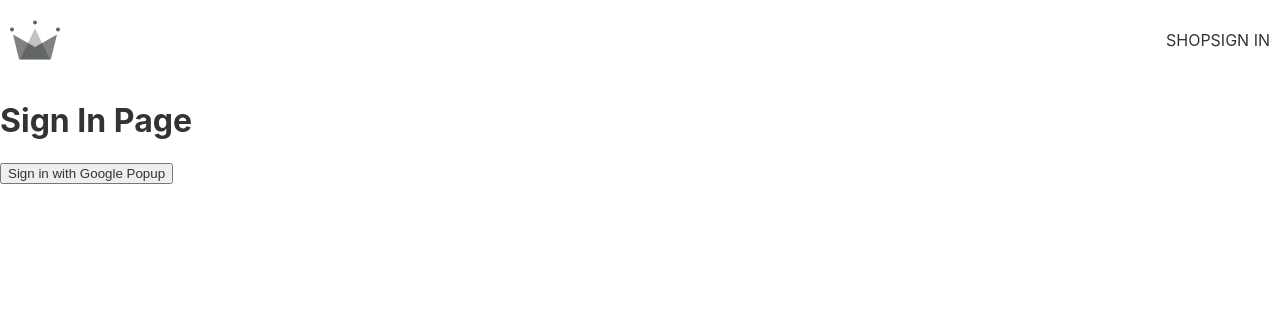
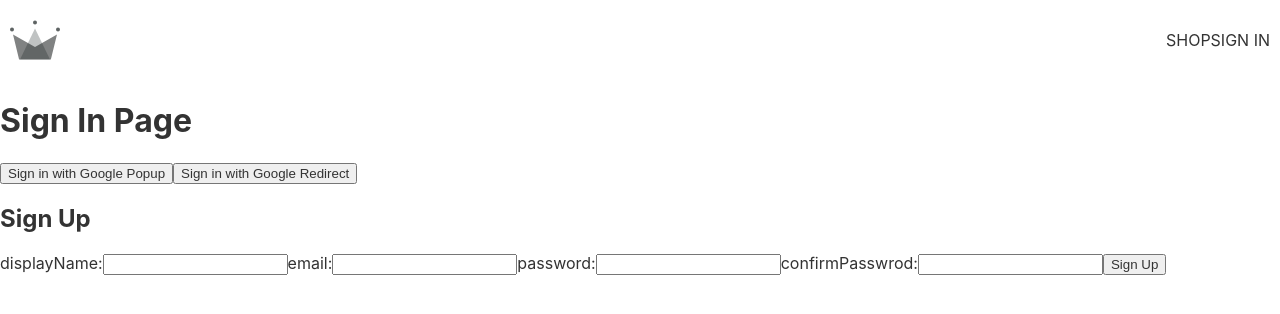
Before and after one commit to TAO233-JPG/project-clothing, a React (Create React App) app: page /sign-in in a window 1280 px wide. Shown: the top 314 px of the page. Built offline with nearby package versions, Linux system fonts and the light colour scheme; the HTML template or start-up script is replaced by a standard one.

Commit message:
feat: add signup component 和signINWithGoogleRedirect function

```diff
--- /dev/null
+++ b/src/components/signUp/SignUpForm.component.jsx
@@ -0,0 +1,97 @@
+import {
+  createAuthUserWithEmailAndPassword,
+  createUserDocumentFromAuth,
+} from "../../utils/filebase.util";
+
+import { useState } from "react";
+
+const defaultFormFields = {
+  displayName: "",
+  email: "",
+  password: "",
+  confirmPasswrod: "",
+};
+
+const SignUp = () => {
+  const [formFields, setFormFields] = useState(defaultFormFields);
+  const { displayName, email, password, confirmPasswrod } = formFields;
+
+  const handleChange = (event) => {
+    const { name, value } = event.target;
+    setFormFields({ ...formFields, [name]: value });
+  };
+
+  const handleSubmit = async (event) => {
+    event.preventDefault();
+
+    if (password !== confirmPasswrod) {
+      alert("password do not match");
+      return;
+    }
+
+    try {
+      const { user } = await createAuthUserWithEmailAndPassword(
+        email,
+        password
+      );
+
+      await createUserDocumentFromAuth(user, { displayName });
+
+      setFormFields(defaultFormFields);
+    } catch (error) {
+      if (error.code === "auth/email-already-in-use") {
+        alert("email had been used");
+      }else {
+        console.log("createAuthUserWithEmailAndPassword", error);
+      }
+    }
+  };
+
+  return (
+    <div>
+      <h2>Sign Up</h2>
+      <form onSubmit={handleSubmit}>
+        <label>
+          displayName:
+          <input
+            type="text"
+            name="displayName"
+            id="displayName"
+            onChange={handleChange}
+            value={displayName}
+          />
+        </label>
+        <label>
+          email:
+          <input
+            type="email"
+            name="email"
+            onChange={handleChange}
+            value={email}
+          />
+        </label>
+        <label>
+          password:
+          <input
+            type="password"
+            name="password"
+            onChange={handleChange}
+            value={password}
+          />
+        </label>
+        <label>
+          confirmPasswrod:
+          <input
+            type="password"
+            name="confirmPasswrod"
+            onChange={handleChange}
+            value={confirmPasswrod}
+          />
+        </label>
+        <button type="submit">Sign Up</button>
+      </form>
+    </div>
+  );
+};
+
+export default SignUp;
--- a/src/routes/signIn/SignIn.component.jsx
+++ b/src/routes/signIn/SignIn.component.jsx
@@ -1,13 +1,31 @@
+import { useEffect } from "react";
+
+import { getRedirectResult } from "firebase/auth";
 import {
   signInWithGooglePopup,
+  signINWithGoogleRedirect,
   createUserDocumentFromAuth,
+  auth,
 } from "../../utils/filebase.util";
 
+import SignUp from "../../components/signUp/SignUpForm.component";
+
 const SignIn = () => {
+  useEffect(() => {
+    async function fetchRedirectRes() {
+      const response = await getRedirectResult(auth);
+      if (response) {
+        console.log(response, "response");
+        createUserDocumentFromAuth(response.user);
+      }
+    }
+
+    fetchRedirectRes();
+  }, []);
+
   const logGoogleUser = async () => {
     const { user } = await signInWithGooglePopup();
     const userDocRef = await createUserDocumentFromAuth(user);
-
     console.log(userDocRef);
   };
 
@@ -15,6 +33,10 @@
     <div>
       <h1>Sign In Page</h1>
       <button onClick={logGoogleUser}>Sign in with Google Popup</button>
+      <button onClick={signINWithGoogleRedirect}>
+        Sign in with Google Redirect
+      </button>
+      <SignUp />
     </div>
   );
 };
--- a/src/utils/filebase.util.js
+++ b/src/utils/filebase.util.js
@@ -1,11 +1,12 @@
-import { initializeApp } from 'firebase/app';
+import { initializeApp } from "firebase/app";
 import {
   getAuth,
   signInWithRedirect,
   signInWithPopup,
   GoogleAuthProvider,
-} from 'firebase/auth';
-import { getFirestore, doc, getDoc, setDoc } from 'firebase/firestore';
+  createUserWithEmailAndPassword,
+} from "firebase/auth";
+import { getFirestore, doc, getDoc, setDoc } from "firebase/firestore";
 
 const firebaseConfig = {
   apiKey: "AIzaSyBLF-Fq09zM4U1ZF8h4LfsFB4QzLdkSCB0",
@@ -13,24 +14,30 @@
   projectId: "project-clothing-db",
   storageBucket: "project-clothing-db.appspot.com",
   messagingSenderId: "442506915747",
-  appId: "1:442506915747:web:0b4dab920fc69a9d6a3416"
+  appId: "1:442506915747:web:0b4dab920fc69a9d6a3416",
 };
 
 const firebaseApp = initializeApp(firebaseConfig);
 
-const provider = new GoogleAuthProvider();
+const Googleprovider = new GoogleAuthProvider();
 
-provider.setCustomParameters({
-  prompt: 'select_account',
+Googleprovider.setCustomParameters({
+  prompt: "select_account",
 });
 
 export const auth = getAuth();
-export const signInWithGooglePopup = () => signInWithPopup(auth, provider);
+export const signInWithGooglePopup = () =>
+  signInWithPopup(auth, Googleprovider);
+export const signINWithGoogleRedirect = () =>
+  signInWithRedirect(auth, Googleprovider);
 
 export const db = getFirestore();
 
-export const createUserDocumentFromAuth = async (userAuth) => {
-  const userDocRef = doc(db, 'users', userAuth.uid);
+export const createUserDocumentFromAuth = async (
+  userAuth,
+  additionInformation = {}
+) => {
+  const userDocRef = doc(db, "users", userAuth.uid);
 
   const userSnapshot = await getDoc(userDocRef);
 
@@ -43,11 +50,16 @@
         displayName,
         email,
         createdAt,
+        ...additionInformation,
       });
     } catch (error) {
-      console.log('error creating the user', error.message);
+      console.log("error creating the user", error.message);
     }
   }
 
   return userDocRef;
 };
+
+export const createAuthUserWithEmailAndPassword = async (email, password) => {
+  return createUserWithEmailAndPassword(auth, email, password);
+};
```
